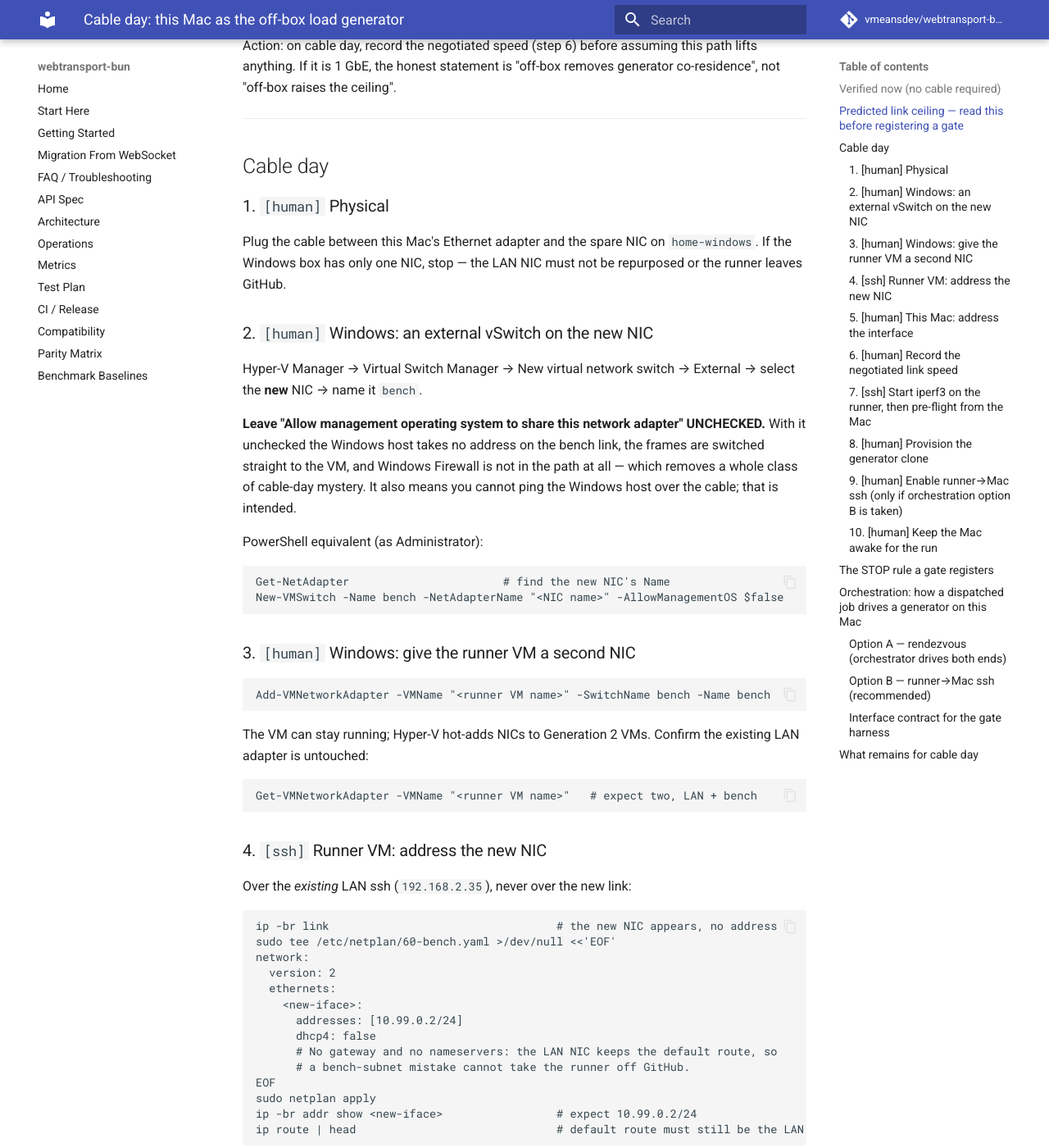
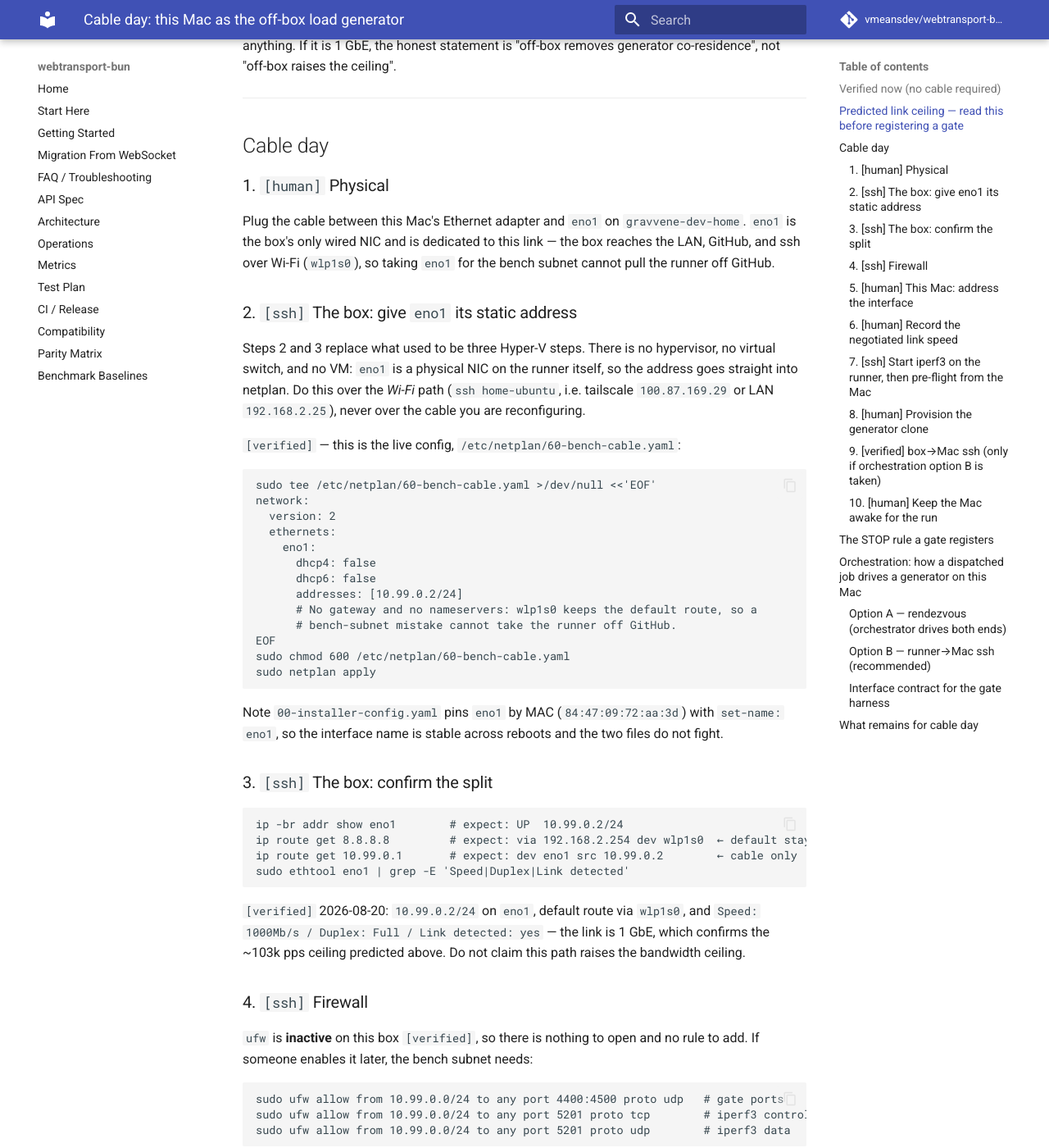
Before and after one commit to vmeansdev/webtransport-bun, an MkDocs documentation site: the page built from docs/research/runbooks/mac-generator-cable.md, in a window 1280 px wide and 1400 px high, scrolled down 2181 px. Shown: the whole window at 82% size. Built offline with MkDocs 1.6.1 and Material for MkDocs 9.7.7, drawn with Linux system fonts in a browser that asks for light colours; comment, search, counter and statistics services are not loaded; some of the changed text lies outside the part shown.

Commit message:
Retire the Hyper-V fiction from the cable runbook: eno1 is a real NIC
The runbook still described the peer as a VM behind an external vSwitch on a
Windows host. The peer is now bare metal, so three provisioning steps that
never existed collapse into one netplan file, and the LAN/bench NIC split is
really a Wi-Fi/Ethernet split. Fills in the box->Mac ssh identities that were
placeholders, including the Mac user the step is easiest to get wrong.

````diff
--- a/docs/research/runbooks/mac-generator-cable.md
+++ b/docs/research/runbooks/mac-generator-cable.md
@@ -1,33 +1,34 @@
 # Cable day: this Mac as the off-box load generator
 
-**Status:** prepared 2026-08-19, link not yet connected. Everything marked
-`[verified]` was run on this Mac today; everything marked `[human]` needs the
-cable and a person; everything marked `[ssh]` can be automated once the link is
-up. Nothing in the "Verified now" section depends on the cable.
+**Status:** cable connected and verified 2026-08-19/20 against the bare-metal
+runner `gravvene-dev-home`. Everything marked `[verified]` was run for real;
+`[human]` needs a person at the hardware; `[ssh]` is automatable over the link.
 
 **Topology**
 
 ```
-  this Mac (arm64, 10 cores, 64 GB)          Windows host `home-windows`
+  this Mac (arm64, 10 cores, 64 GB)          gravvene-dev-home (bare metal)
   ┌──────────────────────────┐               ┌──────────────────────────────┐
-  │  load generator          │               │  Hyper-V                     │
-  │  10.99.0.1/24            │──── cable ────│  external vSwitch "bench"    │
-  │  (Wi-Fi keeps the        │               │      │                       │
-  │   default route)         │               │      └── runner VM           │
-  └──────────────────────────┘               │          10.99.0.2/24        │
-                                             │          (LAN 192.168.2.35   │
-                                             │           stays for CI/ssh)  │
+  │  load generator          │               │  Ubuntu, no hypervisor       │
+  │  10.99.0.1/24 (enN)      │──── cable ────│  eno1  10.99.0.2/24 static   │
+  │  (Wi-Fi keeps the        │               │                              │
+  │   default route)         │               │  wlp1s0 192.168.2.25 (DHCP)  │
+  └──────────────────────────┘               │  keeps the default route,    │
+                                             │  carries CI + ssh + WAN      │
+                                             │  tailscale0 100.87.169.29    │
                                              └──────────────────────────────┘
 ```
 
-The runner VM keeps its existing LAN NIC. The cable adds a *second* NIC used for
-nothing but bench traffic, so a mistake on the bench subnet cannot take the
+There is no Hyper-V, no vSwitch, and no VM anywhere in this path any more: the
+runner is the physical host. The cable is a direct NIC-to-NIC link on `eno1`,
+carrying bench traffic and nothing else. The box's Wi-Fi interface `wlp1s0`
+owns the default route, so a mistake on the bench subnet cannot take the
 self-hosted runner off GitHub mid-dispatch.
 
 Why this Mac rather than `v-ubuntu-loadgen`: 10 cores vs 3 vCPU, 64 GB vs a
 1280 MB static allocation that has already failed two power-ons for host-RAM
-slack, and no Hyper-V internal-switch hop on the generator side. The loadgen VM
-stays as the documented fallback; do not power it on for this path.
+slack. The loadgen VM belonged to the retired Hyper-V estate; do not resurrect
+it for this path.
 
 ---
 
@@ -82,70 +83,68 @@ generator co-residence", not "off-box raises the ceiling".
 
 ### 1. `[human]` Physical
 
-Plug the cable between this Mac's Ethernet adapter and the spare NIC on
-`home-windows`. If the Windows box has only one NIC, stop — the LAN NIC must not
-be repurposed or the runner leaves GitHub.
+Plug the cable between this Mac's Ethernet adapter and `eno1` on
+`gravvene-dev-home`. `eno1` is the box's only wired NIC and is dedicated to
+this link — the box reaches the LAN, GitHub, and ssh over Wi-Fi (`wlp1s0`), so
+taking `eno1` for the bench subnet cannot pull the runner off GitHub.
 
-### 2. `[human]` Windows: an external vSwitch on the new NIC
+### 2. `[ssh]` The box: give `eno1` its static address
 
-Hyper-V Manager → Virtual Switch Manager → New virtual network switch →
-External → select the **new** NIC → name it `bench`.
+Steps 2 and 3 replace what used to be three Hyper-V steps. There is no
+hypervisor, no virtual switch, and no VM: `eno1` is a physical NIC on the
+runner itself, so the address goes straight into netplan. Do this over the
+*Wi-Fi* path (`ssh home-ubuntu`, i.e. tailscale `100.87.169.29` or LAN
+`192.168.2.25`), never over the cable you are reconfiguring.
 
-**Leave "Allow management operating system to share this network adapter"
-UNCHECKED.** With it unchecked the Windows host takes no address on the bench
-link, the frames are switched straight to the VM, and Windows Firewall is not in
-the path at all — which removes a whole class of cable-day mystery. It also
-means you cannot ping the Windows host over the cable; that is intended.
-
-PowerShell equivalent (as Administrator):
-
-```powershell
-Get-NetAdapter                       # find the new NIC's Name
-New-VMSwitch -Name bench -NetAdapterName "<NIC name>" -AllowManagementOS $false
-```
-
-### 3. `[human]` Windows: give the runner VM a second NIC
-
-```powershell
-Add-VMNetworkAdapter -VMName "<runner VM name>" -SwitchName bench -Name bench
-```
-
-The VM can stay running; Hyper-V hot-adds NICs to Generation 2 VMs. Confirm the
-existing LAN adapter is untouched:
-
-```powershell
-Get-VMNetworkAdapter -VMName "<runner VM name>"   # expect two, LAN + bench
-```
-
-### 4. `[ssh]` Runner VM: address the new NIC
-
-Over the *existing* LAN ssh (`192.168.2.35`), never over the new link:
+`[verified]` — this is the live config, `/etc/netplan/60-bench-cable.yaml`:
 
 ```bash
-ip -br link                                  # the new NIC appears, no address
-sudo tee /etc/netplan/60-bench.yaml >/dev/null <<'EOF'
+sudo tee /etc/netplan/60-bench-cable.yaml >/dev/null <<'EOF'
 network:
   version: 2
   ethernets:
-    <new-iface>:
+    eno1:
+      dhcp4: false
+      dhcp6: false
       addresses: [10.99.0.2/24]
-      dhcp4: false
-      # No gateway and no nameservers: the LAN NIC keeps the default route, so
-      # a bench-subnet mistake cannot take the runner off GitHub.
+      # No gateway and no nameservers: wlp1s0 keeps the default route, so a
+      # bench-subnet mistake cannot take the runner off GitHub.
 EOF
+sudo chmod 600 /etc/netplan/60-bench-cable.yaml
 sudo netplan apply
-ip -br addr show <new-iface>                 # expect 10.99.0.2/24
-ip route | head                              # default route must still be the LAN one
 ```
 
-If `ufw` is active, allow the bench subnet only:
+Note `00-installer-config.yaml` pins `eno1` by MAC (`84:47:09:72:aa:3d`) with
+`set-name: eno1`, so the interface name is stable across reboots and the two
+files do not fight.
+
+### 3. `[ssh]` The box: confirm the split
 
 ```bash
-sudo ufw status
+ip -br addr show eno1        # expect: UP  10.99.0.2/24
+ip route get 8.8.8.8         # expect: via 192.168.2.254 dev wlp1s0  ← default stays Wi-Fi
+ip route get 10.99.0.1       # expect: dev eno1 src 10.99.0.2        ← cable only
+sudo ethtool eno1 | grep -E 'Speed|Duplex|Link detected'
+```
+
+`[verified]` 2026-08-20: `10.99.0.2/24` on `eno1`, default route via `wlp1s0`,
+and `Speed: 1000Mb/s / Duplex: Full / Link detected: yes` — the link is 1 GbE,
+which confirms the ~103k pps ceiling predicted above. Do not claim this path
+raises the bandwidth ceiling.
+
+### 4. `[ssh]` Firewall
+
+`ufw` is **inactive** on this box `[verified]`, so there is nothing to open and
+no rule to add. If someone enables it later, the bench subnet needs:
+
+```bash
 sudo ufw allow from 10.99.0.0/24 to any port 4400:4500 proto udp   # gate ports
 sudo ufw allow from 10.99.0.0/24 to any port 5201 proto tcp        # iperf3 control
 sudo ufw allow from 10.99.0.0/24 to any port 5201 proto udp        # iperf3 data
 ```
+
+Docker's bridges (`172.17/16`, `172.18/16`, `172.19/16`) and tailscale
+(`100.64/10`) were checked against `10.99.0.0/24` and do not collide.
 
 ### 5. `[human]` This Mac: address the interface
 
@@ -235,15 +234,25 @@ cd ~/wt-macgen && cargo build --release -p reference --bin load-client   # warms
 on each invocation and refuses a dirty clone, an abbreviated SHA, or a branch
 name. Keep the clone dedicated: it gets `git checkout --detach`ed under you.
 
-### 9. `[human]` Enable runner→Mac ssh (only if orchestration option B is taken)
+### 9. `[verified]` box→Mac ssh (only if orchestration option B is taken)
 
-System Settings → General → Sharing → **Remote Login: on**, "Allow access for"
-limited to your user. Then, from the runner over the LAN, install its key:
+Remote Login is on and the Mac's sshd answers on `10.99.0.1:22`. The box user
+is `hermes-admin`; the **Mac user is `vmeansdev`** — not `hermes-admin`, which
+is the mistake this step exists to prevent. Provisioned 2026-08-20: the box
+holds `~/.ssh/id_ed25519` (comment `gravvene-dev-home->mac`), its public half
+is in the Mac's `~vmeansdev/.ssh/authorized_keys`, and the Mac's host key is in
+the box's `known_hosts`.
 
 ```bash
-ssh-copy-id -i ~/.ssh/<runner key>.pub <mac-user>@10.99.0.1
-ssh <mac-user>@10.99.0.1 tools/offbox/mac-generator-entry.sh --candidate <sha> --plan
+# on the box; passwordless, non-interactive
+ssh -o BatchMode=yes vmeansdev@10.99.0.1 hostname      # → Nikitas-MacBook-Pro.local
+ssh vmeansdev@10.99.0.1 tools/offbox/mac-generator-entry.sh --candidate <sha> --plan
 ```
+
+Going the other way, the Mac's `known_hosts` entry for `10.99.0.2` must be the
+bare-metal box's key, `SHA256:KQYKRi4aNbXjiNmfbVsnwX/YJoy0q6gVCLx9eQG53s0`. The
+retired VM used to hold that address; if `ssh` warns about a changed key,
+`ssh-keygen -R 10.99.0.2` and re-verify the fingerprint above before accepting.
 
 Scope it to the cable subnet in the macOS application firewall, and remember to
 turn Remote Login back off when the gate campaign ends.
````
